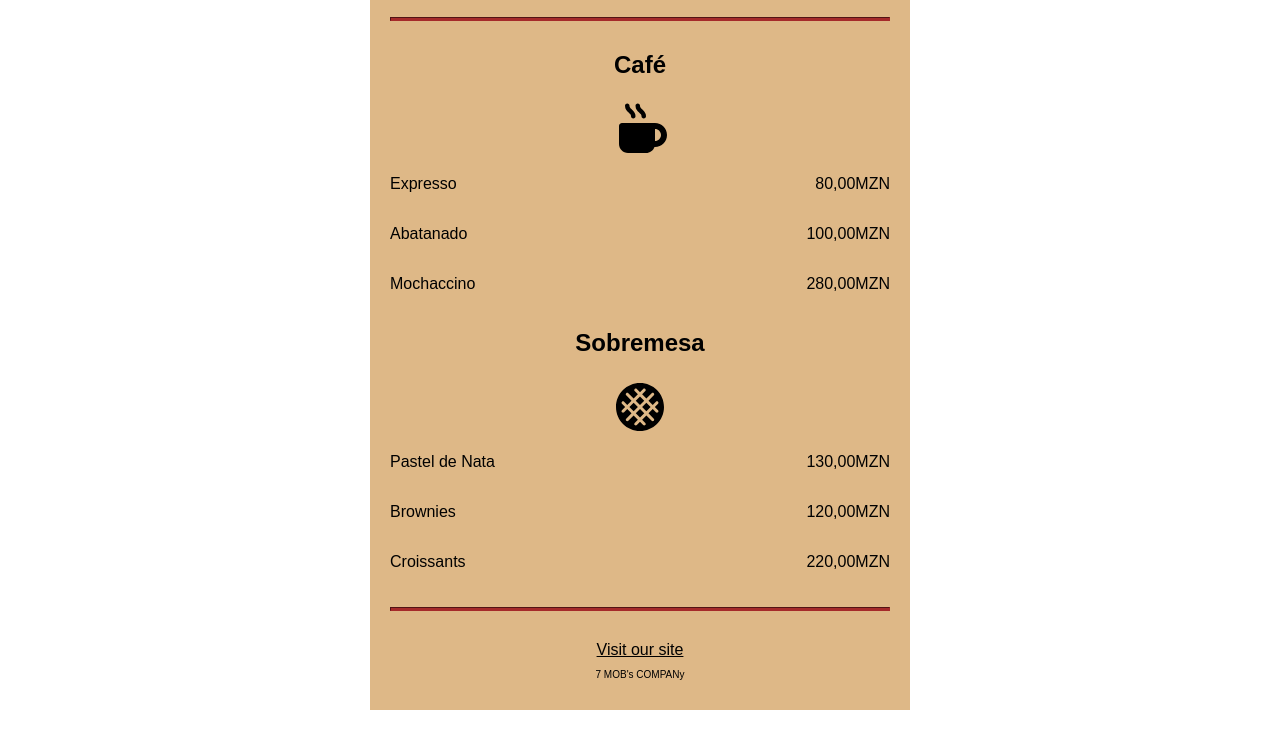
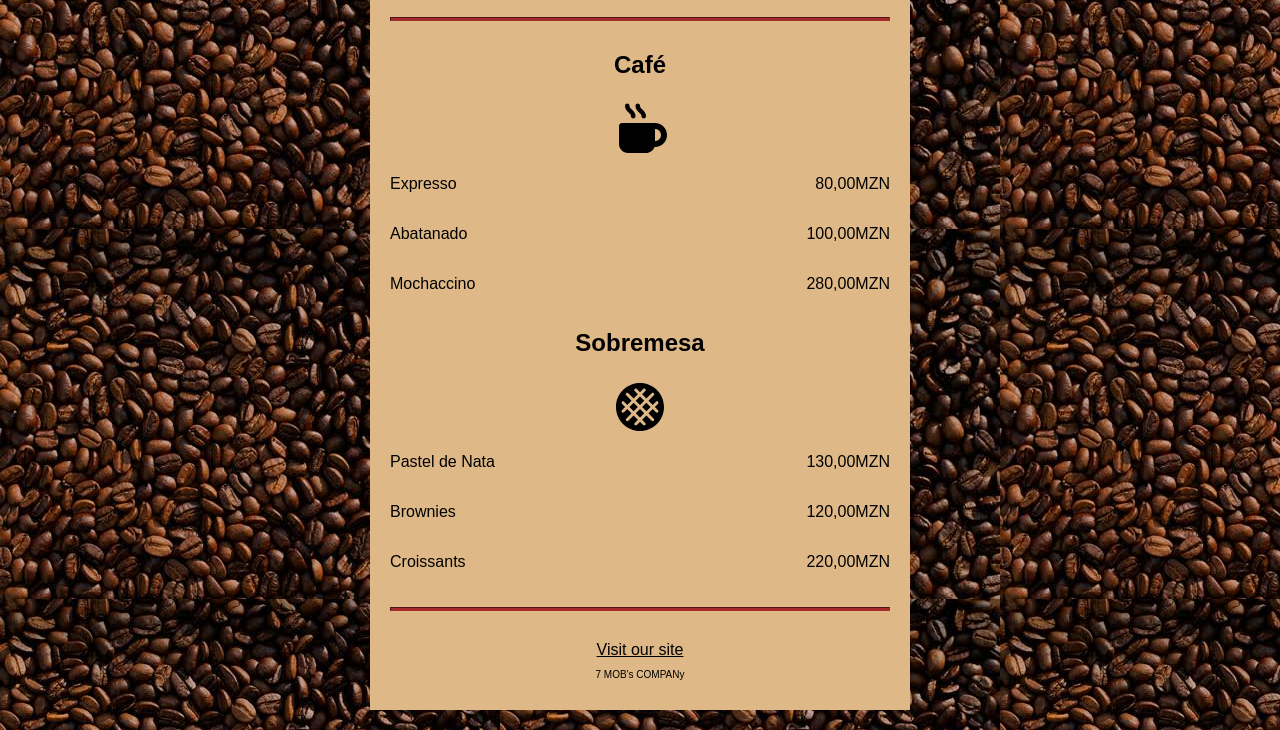
Before and after one commit to nelodaclara-ctrl/camper-cofe., a plain HTML site: page index.html in a window 1280 px wide. Shown: the part 141-871 px from the top of the page. Drawn offline with Linux system fonts and the light colour scheme.

Commit message:
Fix background-image property in styles.css

```diff
--- a/styles.css
+++ b/styles.css
@@ -1,5 +1,5 @@
 body {
-  background-image: #271800 center no-repeat url(Img/graus.jpeg);
+  background-image: url(Img/graus.jpeg);
   font-family: sans-serif;
   margin: 20px;
 }
```
